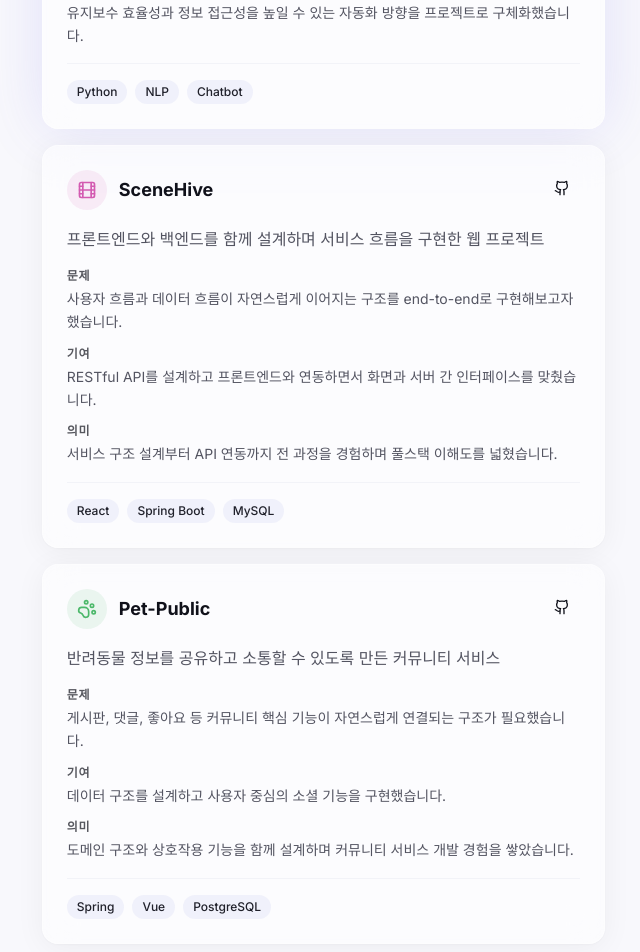
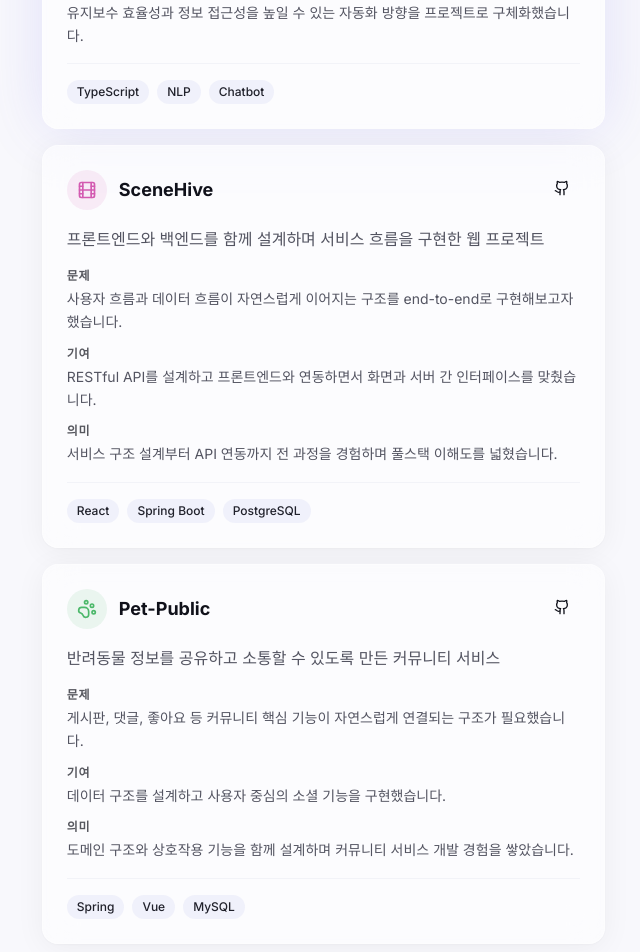
Before and after one commit to jdhert/jdhert.github.io, a Next.js app: page / in a window 1280 px wide. Shown: the part 2988-3940 px from the top of the page, without its empty margins (579-1219 px from the left). Built offline with nearby package versions, Linux system fonts and the light colour scheme.

Commit message:
프로젝트 기술 스택 표기 수정

```diff
--- a/components/portfolio/projects-section.tsx
+++ b/components/portfolio/projects-section.tsx
@@ -11,7 +11,7 @@ const projects = [
     icon: MessageSquare,
     color: "text-primary",
     bgColor: "bg-primary/10",
-    tech: ["Python", "NLP", "Chatbot"],
+    tech: ["TypeScript", "NLP", "Chatbot"],
     problem: "운영/문의 대응 과정에서 반복적으로 확인해야 하는 정보를 빠르게 찾기 어려웠습니다.",
     role: "문의 흐름을 고려한 챗봇 구조를 설계하고, FAQ 자동 응답 기능을 구현했습니다.",
     outcome: "유지보수 효율성과 정보 접근성을 높일 수 있는 자동화 방향을 프로젝트로 구체화했습니다.",
@@ -24,7 +24,7 @@ const projects = [
     icon: Film,
     color: "text-accent",
     bgColor: "bg-accent/10",
-    tech: ["React", "Spring Boot", "MySQL"],
+    tech: ["React", "Spring Boot", "PostgreSQL"],
     problem: "사용자 흐름과 데이터 흐름이 자연스럽게 이어지는 구조를 end-to-end로 구현해보고자 했습니다.",
     role: "RESTful API를 설계하고 프론트엔드와 연동하면서 화면과 서버 간 인터페이스를 맞췄습니다.",
     outcome: "서비스 구조 설계부터 API 연동까지 전 과정을 경험하며 풀스택 이해도를 넓혔습니다.",
@@ -37,7 +37,7 @@ const projects = [
     icon: PawPrint,
     color: "text-chart-4",
     bgColor: "bg-chart-4/10",
-    tech: ["Spring", "Vue", "PostgreSQL"],
+    tech: ["Spring", "Vue", "MySQL"],
     problem: "게시판, 댓글, 좋아요 등 커뮤니티 핵심 기능이 자연스럽게 연결되는 구조가 필요했습니다.",
     role: "데이터 구조를 설계하고 사용자 중심의 소셜 기능을 구현했습니다.",
     outcome: "도메인 구조와 상호작용 기능을 함께 설계하며 커뮤니티 서비스 개발 경험을 쌓았습니다.",
```
